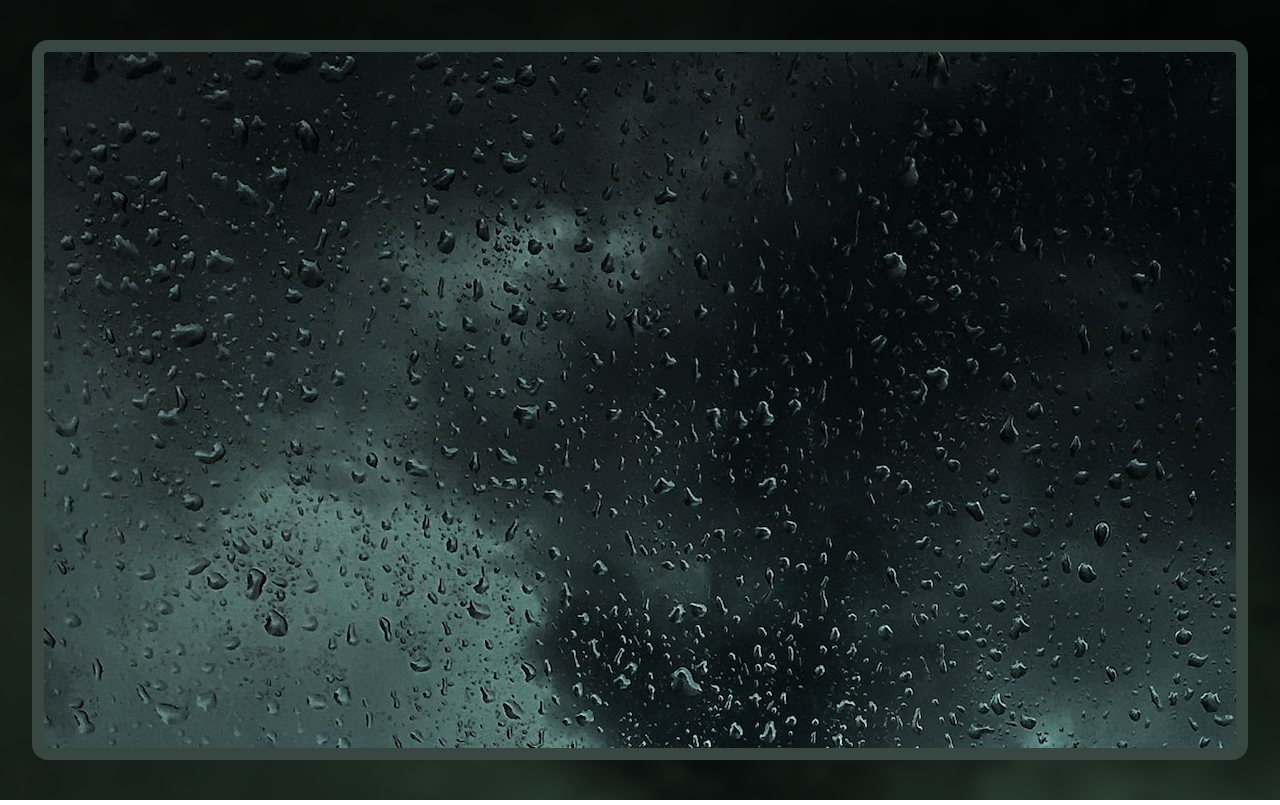
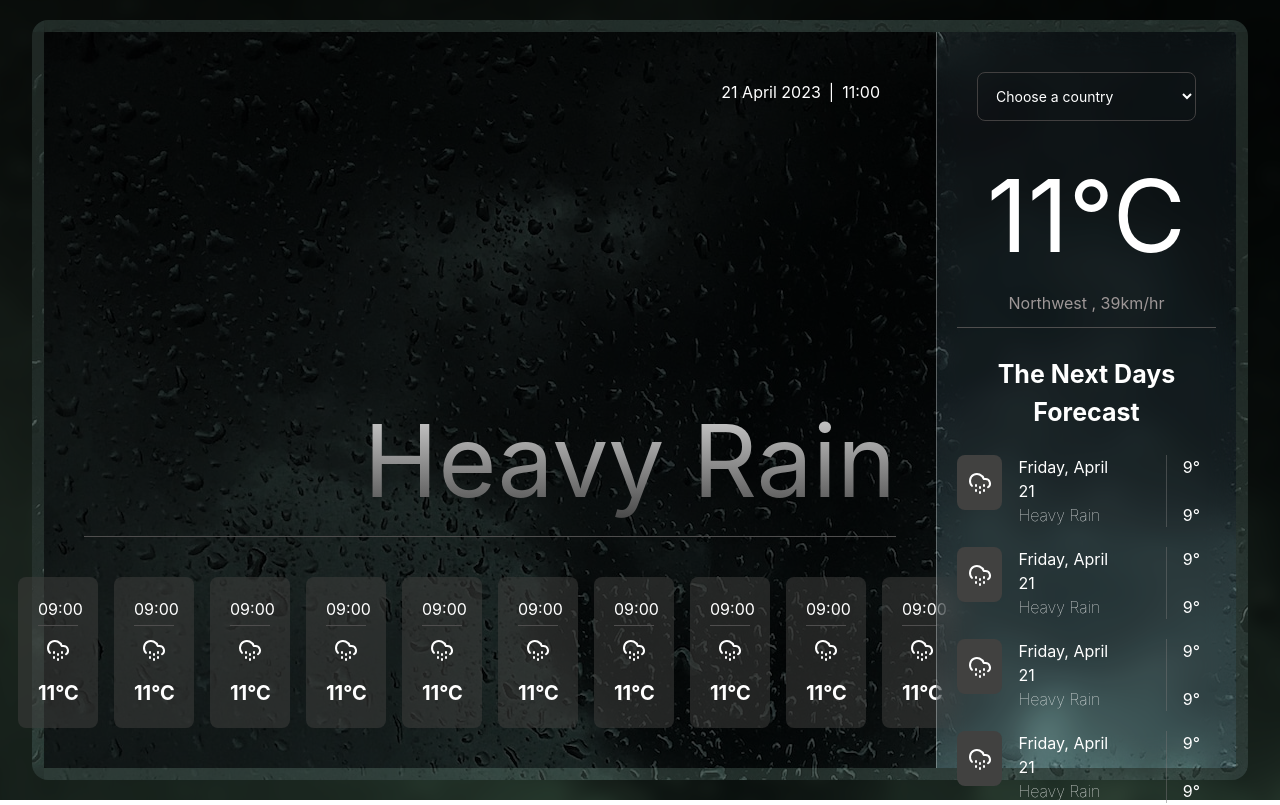
Before and after one commit to bimbowande/weather_wizard, a React (Create React App) app: page / in a window 1280 px wide. Shown: the top 805 px of the page. Built offline with nearby package versions, Linux system fonts and the light colour scheme.

Commit message:
final design

```diff
--- a/package.json
+++ b/package.json
@@ -13,6 +13,7 @@
     "@types/react": "^18.2.7",
     "@types/react-dom": "^18.2.4",
     "@types/sass-loader": "^8.0.4",
+    "lucide-react": "^0.233.0",
     "node-sass": "^7.0.3",
     "postcss-loader": "^7.3.2",
     "react": "^18.2.0",
--- a/src/index.css
+++ b/src/index.css
@@ -19,6 +19,7 @@ body {
     sans-serif;
   -webkit-font-smoothing: antialiased;
   -moz-osx-font-smoothing: grayscale;
+  color: #fff;
 }
 
 code {
@@ -29,3 +30,13 @@ code {
 .remove_scale {
   transform: scale(1.1);
 }
+
+.blur_effect {
+  border-left: 0.0013rem solid rgba(255, 255, 255, 0.3);
+}
+
+.text-bg {
+  background: -webkit-linear-gradient(#eee, #333);
+  -webkit-background-clip: text;
+  -webkit-text-fill-color: transparent;
+}
--- /dev/null
+++ b/src/ui/Header/Header.tsx
@@ -0,0 +1,10 @@
+import React from "react";
+
+interface IHeader {
+  text?: string;
+  classStyle?: string;
+}
+
+export const Header: React.FC<IHeader> = ({ text, classStyle }) => {
+  return <h3 className={`${classStyle ?? ``}`}>{text}</h3>;
+};
--- /dev/null
+++ b/src/ui/Input/select.tsx
@@ -0,0 +1,27 @@
+import React from "react";
+
+interface ISelect {
+  initValue?: string;
+  label?: string;
+  value: any;
+  inputName: any;
+  onChange?: (e: any) => void;
+  optionValue?: string[];
+  onFocus?: (e: any) => void;
+  className?: string;
+}
+
+export const SelectInput: React.FC<ISelect> = () => {
+  return (
+    <select
+      id="countries"
+      className="bg-transparent border border-[#424040] text-[#fff] text-sm rounded-lg block w-full p-3.5 dark:border-gray-600   "
+    >
+      <option selected>Choose a country</option>
+      <option value="US">United States</option>
+      <option value="CA">Canada</option>
+      <option value="FR">France</option>
+      <option value="DE">Germany</option>
+    </select>
+  );
+};
--- /dev/null
+++ b/src/ui/Line/Line.tsx
@@ -0,0 +1,10 @@
+import React from "react";
+
+export const Line: React.FC<{ classStyle?: any }> = ({ classStyle }) => {
+  return (
+    <hr
+      // eslint-disable-next-line @typescript-eslint/restrict-template-expressions
+      className={`h-px p-1.3  bg-[#4f4e4e] border-0 dark:bg-gray-700 ${classStyle ?? ``}`}
+    />
+  );
+};
--- /dev/null
+++ b/src/ui/Text/Text.tsx
@@ -0,0 +1,7 @@
+import React from 'react'
+
+export const Text:React.FC<{title: string}> = ({title}) => {
+  return (
+    <p>{title}</p>
+  )
+}
--- /dev/null
+++ b/src/ui/WeatherBox/ForeCast.tsx
@@ -0,0 +1,20 @@
+import React from "react";
+import { CloudDrizzle } from "lucide-react";
+
+export const ForeCast: React.FC<{}> = () => {
+  return (
+    <div className="flex gap-4  justify-center mb-5 ">
+      <div className="bg-[#414140] w-[55px] h-[55px] flex justify-center items-center rounded-lg ">
+        <CloudDrizzle />
+      </div>
+      <div className="flex flex-col justify-between">
+        <p>Friday, April 21</p>
+        <p className="font-thin">Heavy Rain</p>
+      </div>
+      <div className="ml-10 border-l border-[#7373737e] px-4 flex flex-col justify-between">
+        <p>9&deg;</p>
+        <p>9&deg;</p>
+      </div>
+    </div>
+  );
+};
--- /dev/null
+++ b/src/ui/WeatherBox/InfoBox.tsx
@@ -0,0 +1,16 @@
+import React from "react";
+import { Line } from "../Line/Line";
+import { CloudDrizzle } from "lucide-react";
+
+export const InfoBox: React.FC = () => {
+  return (
+    <div className={`bg-[#3e3e3c88] w-[80px] p-5 rounded-lg`}>
+      <p>09:00</p>
+      <Line classStyle={`mt-1`} />
+      <div className="mt-3 text-center  flex justify-center">
+        <CloudDrizzle />
+      </div>
+      <h3 className="font-bold mt-4 text-[20px]">11&deg;C</h3>
+    </div>
+  );
+};
--- a/src/ui/index.tsx
+++ b/src/ui/index.tsx
@@ -1,17 +1,73 @@
 import React from "react";
 import rain from "../assets/images/raining.jpg";
+import { SelectInput } from "./Input/select";
+import { Header } from "./Header/Header";
+import { Line } from "./Line/Line";
+import { Text } from "./Text/Text";
+import { InfoBox } from "./WeatherBox/InfoBox";
+import { ForeCast } from "./WeatherBox/ForeCast";
 
 export const WeatherComp = () => {
   return (
-    <div className="  overflow-hidden h-full w-full   bg-cover flex justify-center items-center ">
+    <div className="  overflow-hidden h-full w-full rubik-font  bg-cover flex justify-center items-center ">
       <div
         style={{ backgroundImage: `url(${rain})` }}
-        className="  bg-blend-overlay  blur bg-[#0a0e00a6] h-[100%] w-full scale-110  remove_scale "
+        className="  bg-blend-overlay  blur bg-[#0a0e00a6] h-[100%] w-full scale-110 remove_scale "
       ></div>
       <div
         style={{ backgroundImage: `url(${rain})` }}
-        className="h-[90%] z-6 w-[95%] bg-transparent border-[#384741] border-[12px] rounded-2xl absolute"
-      ></div>
+        className="h-[95%]  w-[95%] bg-transparent border-[#29342fb8] border-[12px] rounded-2xl flex absolute"
+      >
+        <div className=" flex flex-auto w-64 basis-1/2  border-1 bg-blend-overlay bg-[#000000b1] flex-col justify-between px-10">
+          <div className="flex mt-8 gap-2 justify-end text-right px-4 py-4 ">
+            <Text title={`21 April 2023`} /> <Text title="|" />
+            <Text title="11:00" />
+          </div>
+          <div className="">
+            <Header
+              text="Heavy Rain"
+              classStyle="text-[100px] text-right bg-clip-text text-bg "
+            />
+            <Line />
+            <div className="flex gap-4 justify-center p-10 ">
+              <InfoBox />
+              <InfoBox />
+              <InfoBox />
+              <InfoBox />
+              <InfoBox />
+              <InfoBox />
+              <InfoBox />
+              <InfoBox />
+              <InfoBox />
+              <InfoBox />
+            </div>
+          </div>
+        </div>
+        <div className="flex-auto w-1 backdrop-blur-[15px] bg-blend-exclusion bg-[#4d5c6b18] blur_effect">
+          <div className="p-5">
+            <div className="my-5 px-5 ">
+              <SelectInput value={undefined} inputName={undefined} />
+            </div>
+            <div className="text-center">
+              <Header text="11&deg;C" classStyle="text-[100px]  text-[#fff]" />
+              <p className="text-[#9e9797] ">Northwest , 39km/hr</p>
+            </div>
+            <Line classStyle={`my-3`} />
+            <Header
+              classStyle="text-center text-[#fff] text-[25px] mt-7 font-bold "
+              text={`The Next Days Forecast`}
+            />
+            <div className="mt-6">
+              <ForeCast />
+              <ForeCast />
+              <ForeCast />
+              <ForeCast />
+              <ForeCast />
+              <ForeCast />
+            </div>
+          </div>
+        </div>
+      </div>
     </div>
   );
 };
```
Also changed, not shown: 1 other file (tests, documents, lock files or other folders).
